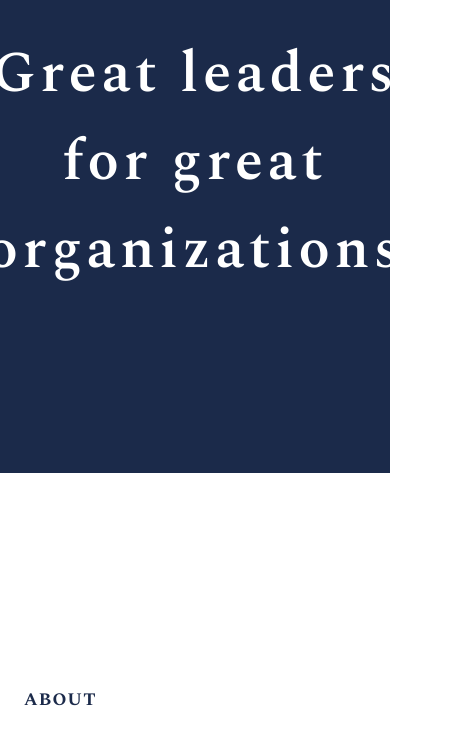
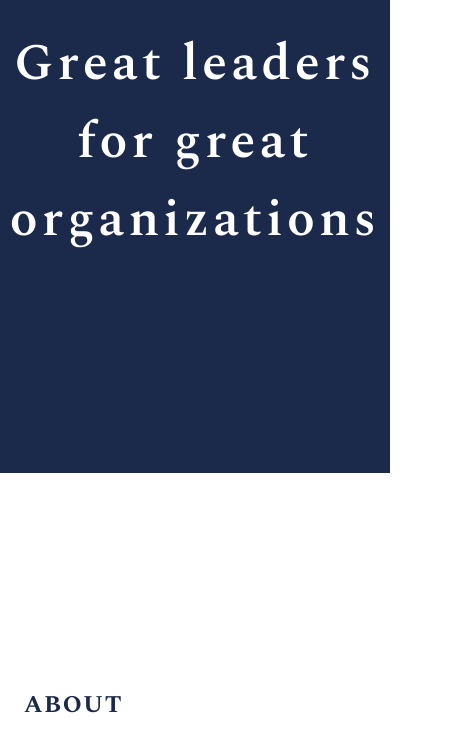
Before and after one commit to brettirwin-bmi/middlemarch, a plain HTML site: page index.html in a window 390 px wide. Shown: the part 371-1100 px from the top of the page, 452 px wide, since content can reach past the window. Drawn offline with nearby package versions, Linux system fonts and the light colour scheme.

Commit message:
Add files via upload

```diff
--- a/index.html
+++ b/index.html
@@ -395,9 +395,9 @@
         }
 
         @media (max-width: 768px) {
-            .section-label { font-size: 1.1rem !important; }
-            .hero-tagline { font-size: 3.6rem !important; }
-            .hero-logo { height: 190px !important; }
+            .section-label { font-size: 1.5rem !important; }
+            .hero-tagline { font-size: 3.2rem !important; }
+            .hero-logo { height: 150px !important; }
         }
         </style>
 </head>
```
